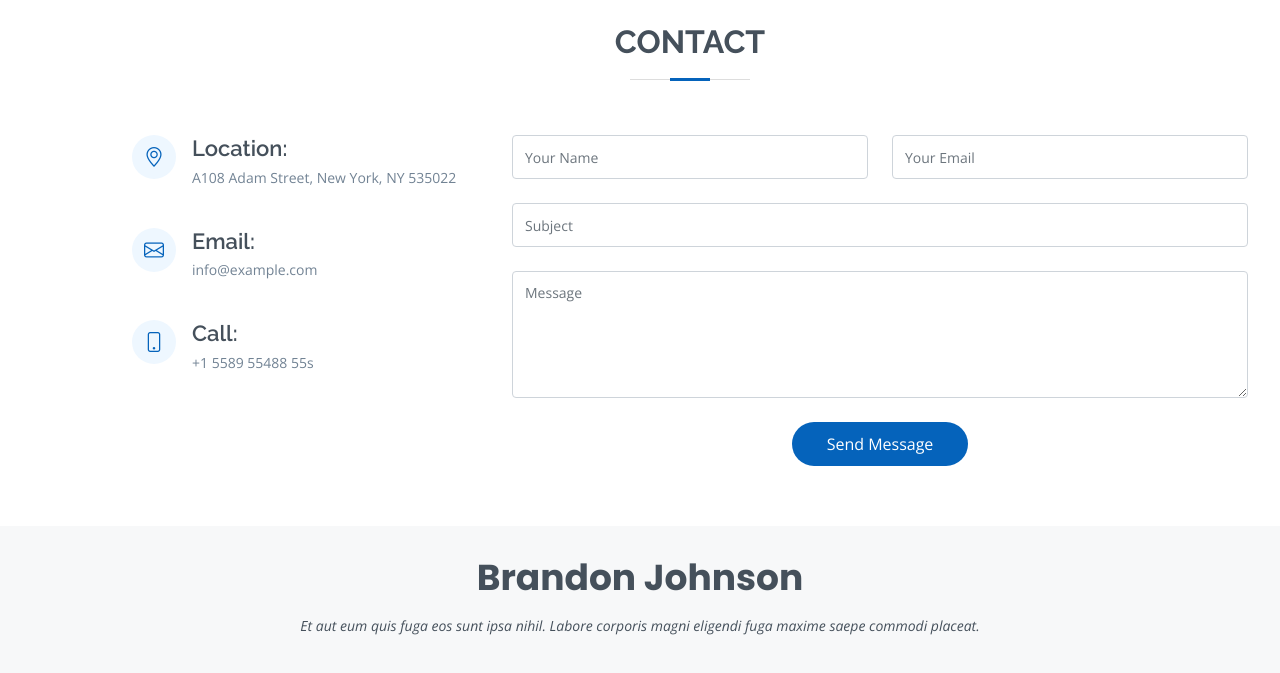
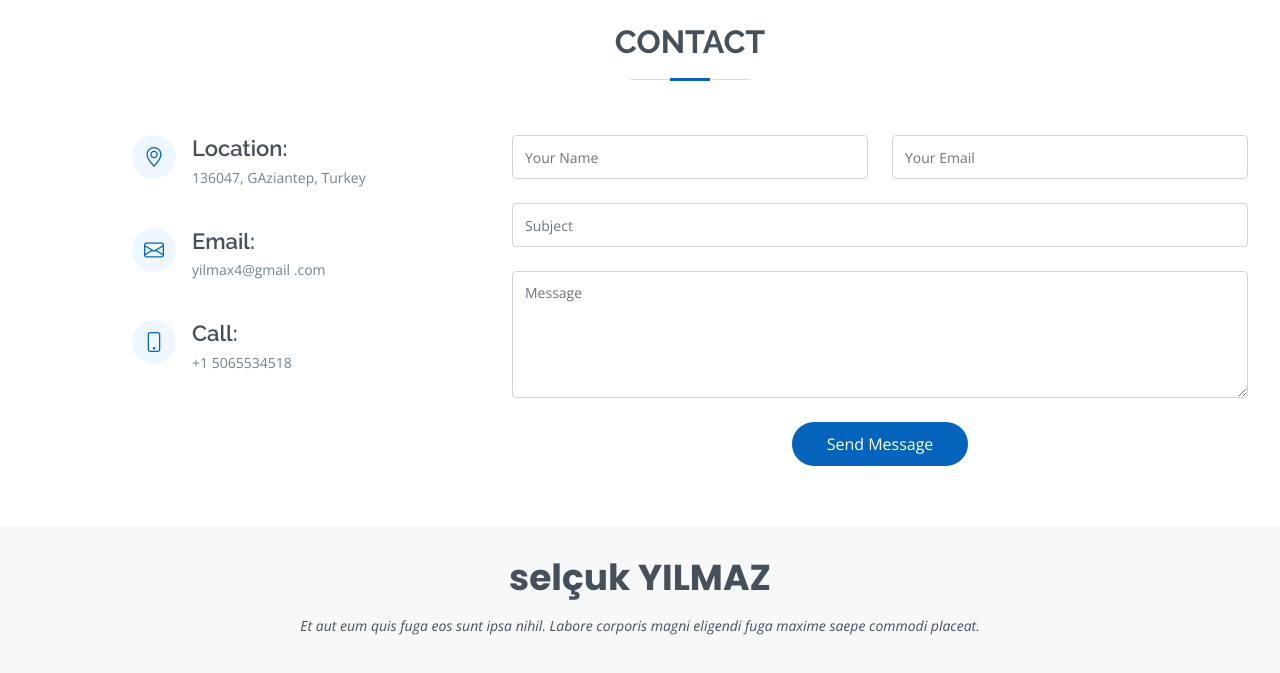
Before and after one commit to selcuk-yilmaz/selcuk-yilmaz, a plain HTML site: page index.html in a window 1280 px wide. Shown: the part 6396-7069 px from the top of the page. Drawn offline with nearby package versions, Linux system fonts and the light colour scheme.

Commit message:
addres was updated

```diff
--- a/index.html
+++ b/index.html
@@ -565,7 +565,7 @@
                 <h4>Ceo &amp; Founder</h4>
                 <p>
                   <i class="bx bxs-quote-alt-left quote-icon-left"></i>
-                  Proin iaculis purus consequat sem cure digni ssim donec porttitora entum suscipit rhoncus. Accusantium quam, ultricies eget id, aliquam eget nibh et. Maecen aliquam, risus at semper.
+                  Proin iaculis purus consequat sem cure digni ssim donec p Maecen aliquam, risus at semper.
                   <i class="bx bxs-quote-alt-right quote-icon-right"></i>
                 </p>
               </div>
@@ -645,19 +645,19 @@
               <div class="address">
                 <i class="bi bi-geo-alt"></i>
                 <h4>Location:</h4>
-                <p>A108 Adam Street, New York, NY 535022</p>
+                <p>136047, GAziantep, Turkey</p>
               </div>
 
               <div class="email">
                 <i class="bi bi-envelope"></i>
                 <h4>Email:</h4>
-                <p>info@example.com</p>
+                <p>yilmax4@gmail .com</p>
               </div>
 
               <div class="phone">
                 <i class="bi bi-phone"></i>
                 <h4>Call:</h4>
-                <p>+1 5589 55488 55s</p>
+                <p>+1 5065534518</p>
               </div>
 
             </div>
@@ -701,7 +701,7 @@
   <!-- ======= Footer ======= -->
   <footer id="footer">
     <div class="container">
-      <h3>Brandon Johnson</h3>
+      <h3>selçuk YILMAZ</h3>
       <p>Et aut eum quis fuga eos sunt ipsa nihil. Labore corporis magni eligendi fuga maxime saepe commodi placeat.</p>
       <div class="social-links">
         <a href="#" class="twitter"><i class="bx bxl-twitter"></i></a>
```
